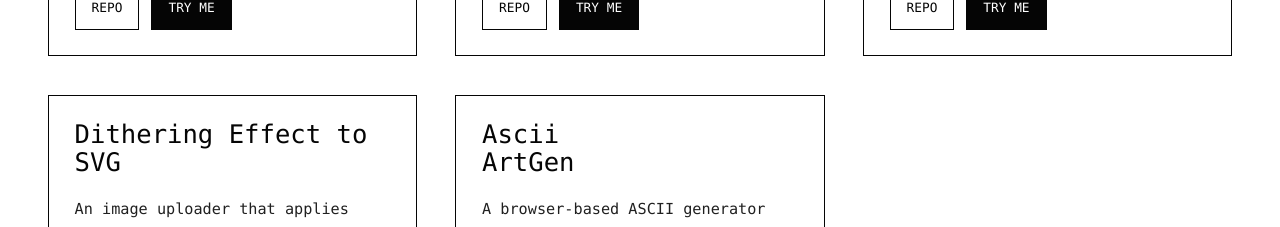
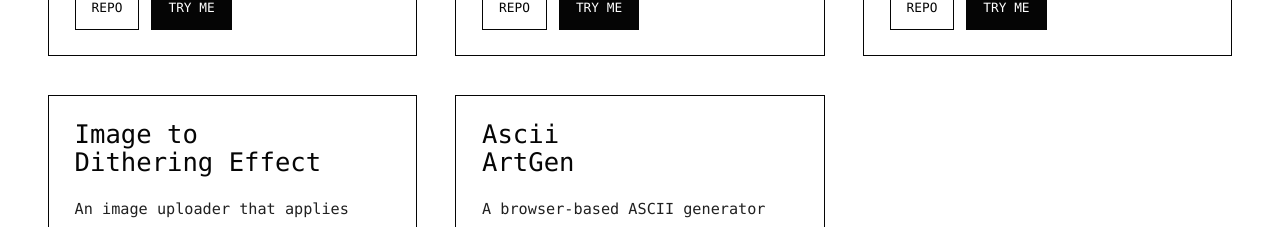
Before and after one commit to octaviaan/octaviantodirut.xyz, a Next.js app: page / in a window 1280 px wide. Shown: the part 5040-5267 px from the top of the page. Built offline with nearby package versions, Linux system fonts and the light colour scheme.

Commit message:
Adjust asset tool card titles

```diff
--- a/app/page.tsx
+++ b/app/page.tsx
@@ -304,7 +304,12 @@ export default function HomePage() {
               style={{ transitionDelay: `${index * 0.06}s` }}
             >
               <h3 className="h3 serif">
-                {experiment.slug === "disc-graphics" ? (
+                {experiment.slug === "chladni-particles" ? (
+                  <>
+                    Gitcoin Brand <br />
+                    Asset Generator
+                  </>
+                ) : experiment.slug === "disc-graphics" ? (
                   <>
                     Disk <br />
                     Graphics
@@ -318,6 +323,11 @@ export default function HomePage() {
                   <>
                     Ascii <br />
                     ArtGen
+                  </>
+                ) : experiment.slug === "dithering-effect-svg" ? (
+                  <>
+                    Image to <br />
+                    Dithering Effect
                   </>
                 ) : (
                   experiment.title
```
